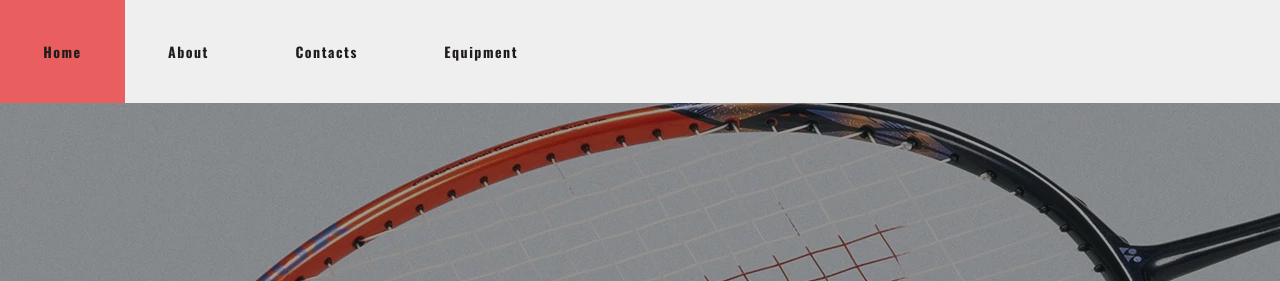
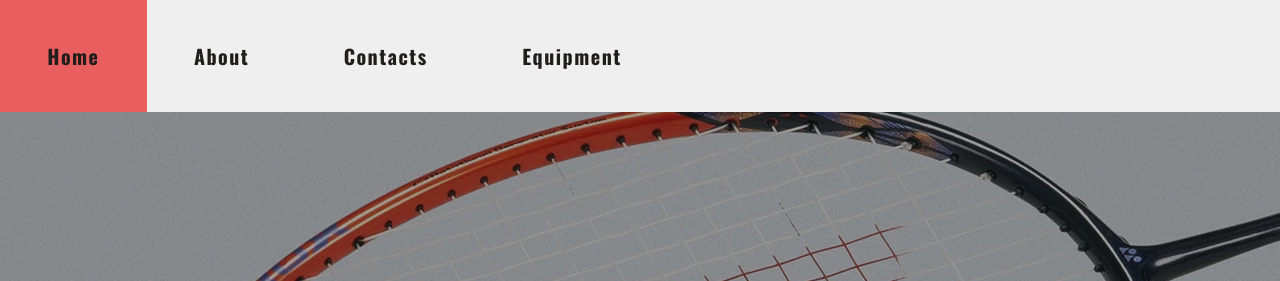
Before and after one commit to eori1/jf.github.io, a plain HTML site: page index.html in a window 1280 px wide. Shown: the top 281 px of the page. Drawn offline with nearby package versions, Linux system fonts and the light colour scheme; a web font is replaced by a local one.

Commit message:
Update style.css

```diff
--- a/style.css
+++ b/style.css
@@ -91,7 +91,7 @@
  .navbar a {
      float: left;
      position: relative;
-     font-size: 14px;
+     font-size: 20px;
      font-family: 'Oswald', 'Lato', sans-serif;
      ;
      align-items: center;
@@ -109,11 +109,11 @@
  }
 
  .dropdown .dropbtn {
-     font-size: 16px;
+     font-size: 20px;
      border: none;
      outline: none;
      color: white;
-     padding: 14px 16px;
+     padding: 14px 20px;
      background-color: inherit;
      font-family: 'Oswald', 'Lato', sans-serif;
      ;
@@ -139,7 +139,7 @@
  .dropdown-content a {
      float: none;
      color: black;
-     padding: 12px 16px;
+     padding: 12px 51px;
      text-decoration: none;
      display: block;
      text-align: left;
```
